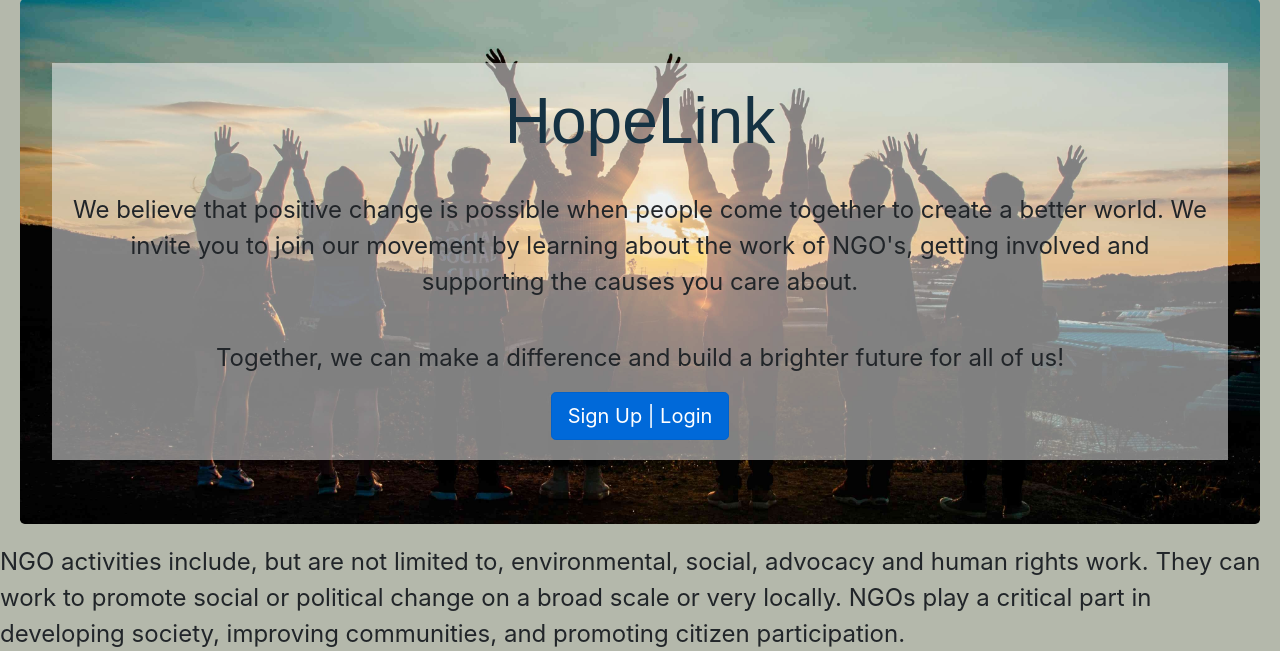
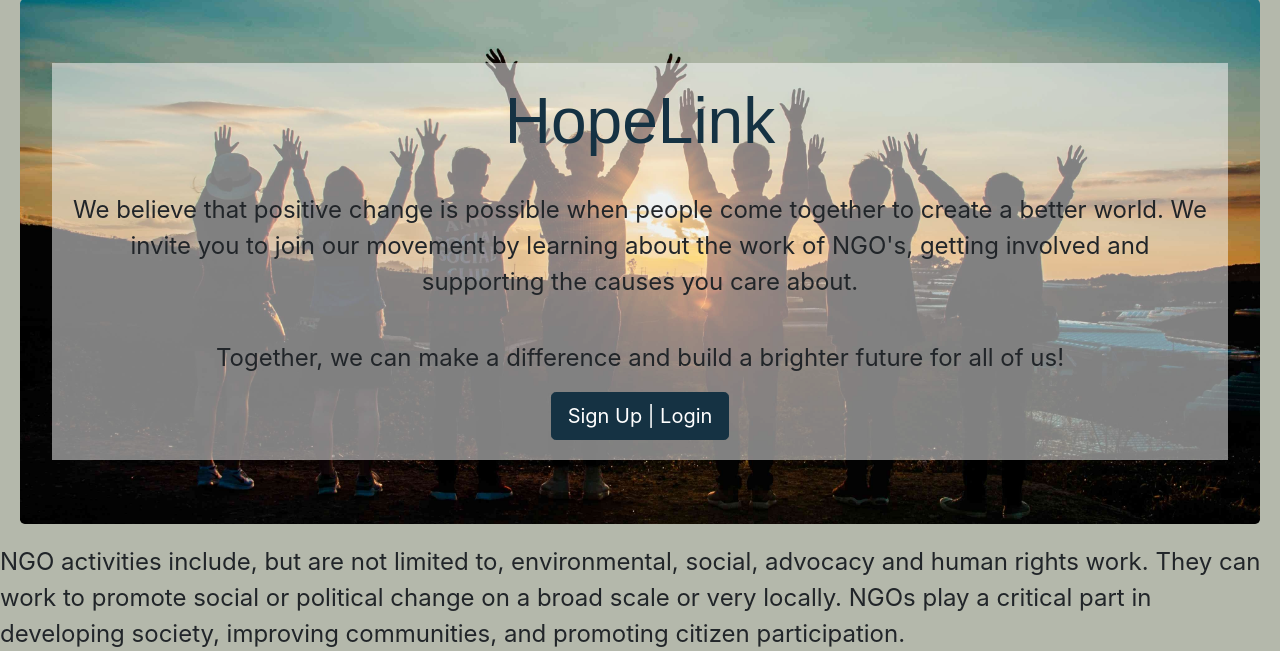
Before and after one commit to beratzorlu/HopeLink, a Django app: page / in a window 1280 px wide, with the pointer over the restyled element. Shown: the part 85-736 px from the top of the page. Run offline with Django 4.2, Linux system fonts and the light colour scheme; some libraries are stand-ins or nearby versions.

Commit message:
Add the accidental deleted hover

```diff
--- a/static/css/base.css
+++ b/static/css/base.css
@@ -99,3 +99,12 @@ p {
 .message-hl:hover {
     transform: scale(1.15);
 }
+
+.btn-primary:hover {
+    color: #fff;
+    background-color: #153243;
+    border-color: #153243;
+}
+.message-hl:hover {
+    transform: scale(1.15);
+}
```
